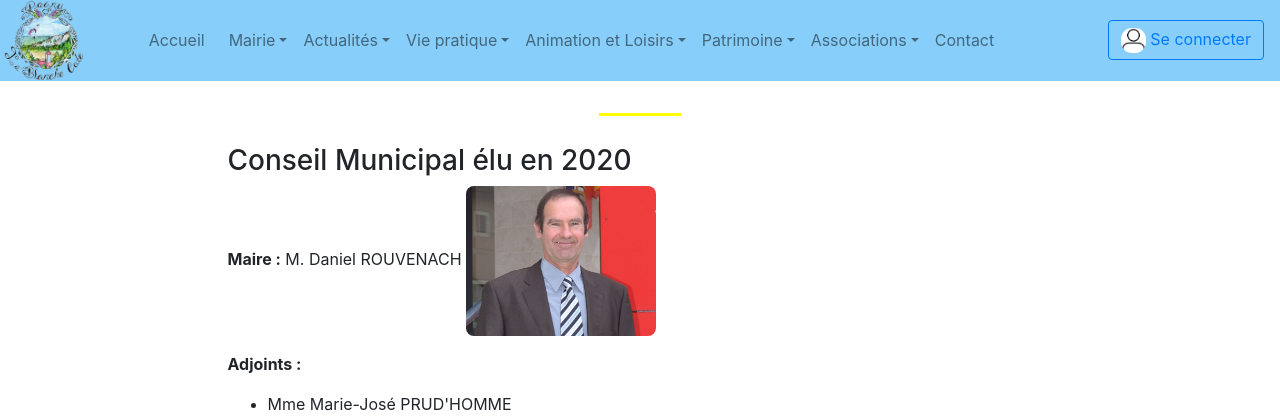
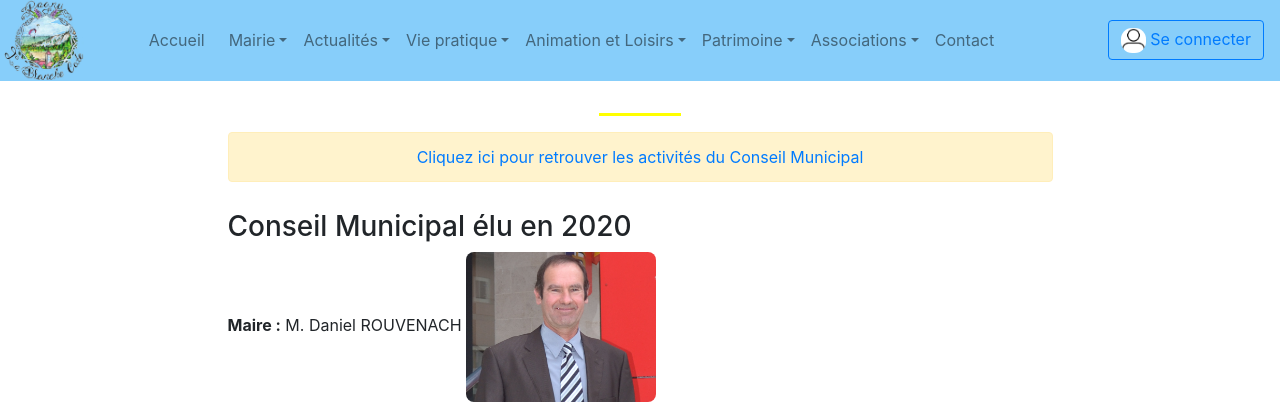
Before and after one commit to mfd-tchad/sitePagny, a Symfony app: template templates/mairie/indexconseil.html.twig in a window 1280 px wide. Shown: the part 961-1380 px from the top of the page. Run offline with Twig, Linux system fonts and the light colour scheme; the template is opened without the code that fills it, so the values that code supplies are empty; some libraries are stand-ins or nearby versions.

Commit message:
Ajout d'un lien dans la page statique de présentation du conseil municipal vers l'actuconseilmunicipal qui contient les evenements le concernant

```diff
--- a/templates/mairie/conseilmunicipal.html.twig
+++ b/templates/mairie/conseilmunicipal.html.twig
@@ -1,3 +1,7 @@
+<section class="alert alert-warning text-center">
+    <a href="{{ path('actuconseilmunicipal') }}">
+    Cliquez ici pour retrouver les activités du Conseil Municipal </a>
+</section>
 <section>
     <h3>Conseil Municipal élu en 2020</h3>
 
```
